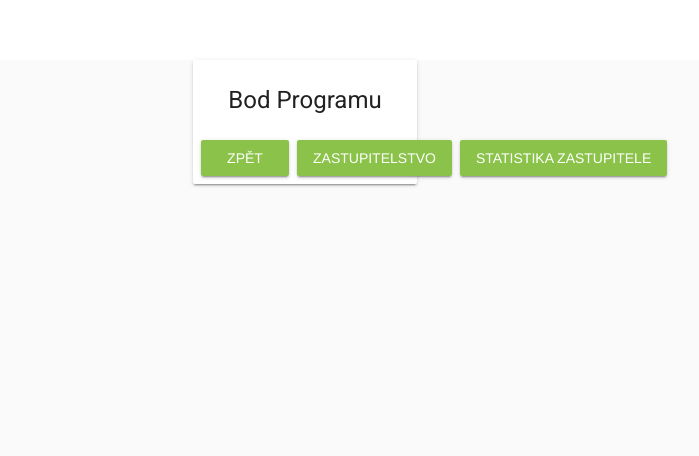
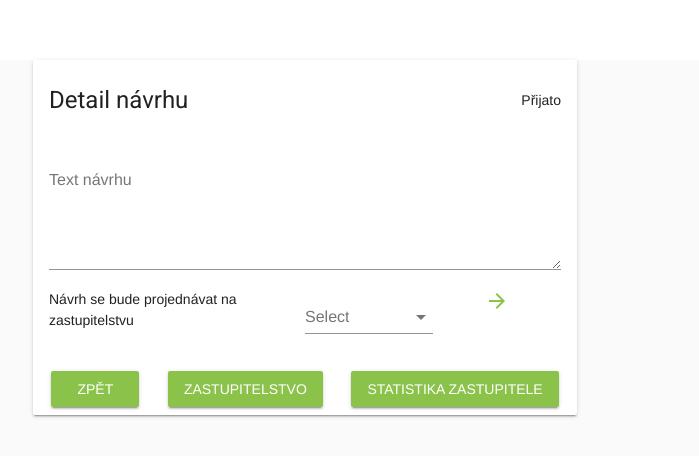
Before and after one commit to st49617/Voting-system, a Vue app in the folder voting-system-app/: page /#/suggestion in a window 1280 px wide. Shown: the top 456 px of the page, without its empty margins (335-1034 px from the left). Built offline with nearby package versions, Linux system fonts and the light colour scheme.

Commit message:
rozpracovana prace

```diff
--- a/voting-system-app/src/components/Meeting.vue
+++ b/voting-system-app/src/components/Meeting.vue
@@ -4,15 +4,9 @@
             <v-flex lg6 md6 sm12 px-5>
                 <v-card>
                     <v-card-title primary-title>
-                        <v-layout align-center justify-start column-sm-and-down>
+                        <v-layout align-center justify-start>
                             <v-flex class="headline mb-0 mr-2 text-xs-left">
-                                <!--<span> -->
                                 Zastupitelstvo
-                                <!--</span>-->
-                                <!--<div class="headline mb-0 text-xs-left">-->
-                                <!--<p>-->
-                                <!--</p>-->
-                                <!--</div>-->
                             </v-flex>
                             <v-flex lg12 class="text-xs-left">
                                 <v-select
@@ -31,7 +25,6 @@
                                 <v-data-table :items="this.suggestionsList" :headers="headers" hide-actions>
                                     <template v-slot:items="suggestion">
                                         <td class="text-xs-left">{{ suggestion.item.content }}</td>
-                                        <!--<td class="text-xs-left">{{ (suggestion.item.accepted) ? "Přijato" : "Zamítnuto"}}-->
                                         <td class="text-xs-left" v-html="getSuggestionResultText(suggestion.item)"></td>
                                     </template>
                                 </v-data-table>
--- a/voting-system-app/src/components/Menu.vue
+++ b/voting-system-app/src/components/Menu.vue
@@ -7,8 +7,8 @@
                     <v-btn v-if="userIsLogged()" @click="goToVoting()" large color="primary">Hlasování</v-btn>
                     <v-btn v-if="userIsLogged()" @click="goToUserStatistic()" large color="primary">Statistiky</v-btn>
                     <v-btn @click="goToMeeting()" large color="primary">Předchozí zastupitelstva</v-btn>
-                    <!--<v-btn @click="goToSuggestion()" large color="primary">Správa návrhů</v-btn>-->
-                    <v-btn @click="pepa()" large color="primary">Správa návrhů</v-btn>
+                    <v-btn @click="goToSuggestion()" large color="primary">Správa návrhů</v-btn>
+                    <!--<v-btn @click="pepa()" large color="primary">Správa návrhů</v-btn>-->
                 </v-layout>
             </v-flex>
         </v-layout>
--- a/voting-system-app/src/components/Suggestion.vue
+++ b/voting-system-app/src/components/Suggestion.vue
@@ -1,14 +1,50 @@
 <template>
     <div>
         <v-layout justify-space-around fill-height>
-            <v-flex lg3 md4 sm12 px-5>
+            <v-flex lg6 md6 sm12 px-5>
                 <v-card>
                     <v-card-title primary-title>
-                        <v-layout column>
-                            <h3 class="headline mb-0">Bod Programu</h3>
+                        <v-layout align-center justify-space-between>
+                            <v-flex>
+                                <h3 class="headline mb-0 text-xs-left">Detail návrhu</h3>
+                            </v-flex>
+                            <v-flex class="text-xs-right">
+                                <span class="text--primary">Přijato</span>
+                            </v-flex>
                         </v-layout>
                     </v-card-title>
+                    <v-card-text>
+                        <v-layout column>
+                            <v-flex>
+                                <v-textarea
+                                        name="content"
+                                        label="Text návrhu"
+                                        value=""
+                                        v-model="suggestion.content"
+                                ></v-textarea>
+                            </v-flex>
+                            <v-flex>
+                                <v-layout>
+                                    <v-flex lg6>
+                                        <p class="text-xs-left">Návrh se bude projednávat na zastupitelstvu</p>
+                                    </v-flex>
+                                    <v-flex lg3>
+                                        <v-select class="mt-0"
+                                                items="a"
+                                                menu-props="auto"
+                                                hide-details
+                                                label="Select"
+                                                single-line
+                                        ></v-select>
+                                    </v-flex>
+                                    <v-flex lg3>
+                                            <v-icon color="primary" @click="goToMeeting()">arrow_forward</v-icon>
+                                    </v-flex>
+                                </v-layout>
 
+                            </v-flex>
+                        </v-layout>
+                    </v-card-text>
                     <v-card-actions>
                         <v-layout justify-space-around>
                             <v-btn @click="backToMenu()" color="primary">Zpět</v-btn>
@@ -26,10 +62,13 @@
     export default {
         name: 'Meeting',
         data() {
-            return {}
+            return {
+                suggestion: {},
+            }
         },
         methods: {
-
+            init: function () {
+            },
             backToMenu: function () {
                 this.$router.push({name: 'Menu'});
             },
@@ -39,6 +78,10 @@
             goToUserStatistic: function () {
                 this.$router.push({name: 'UserStatistic'});
             }
+        },
+
+        mounted: function () {
+            this.init();
         }
     }
 </script>
```
